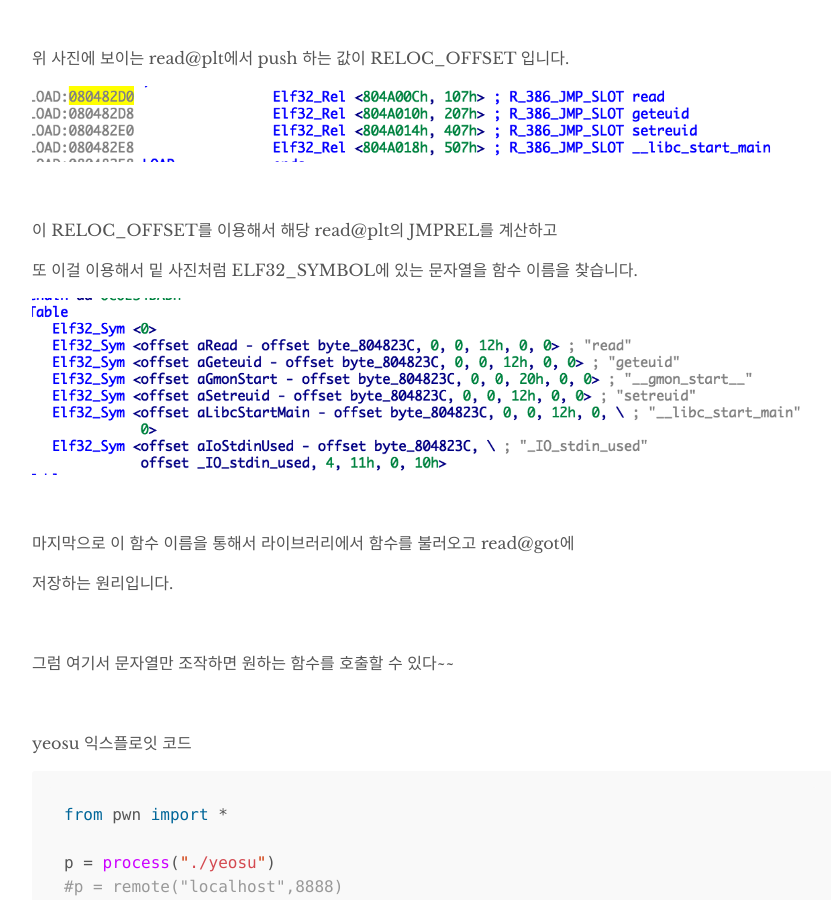
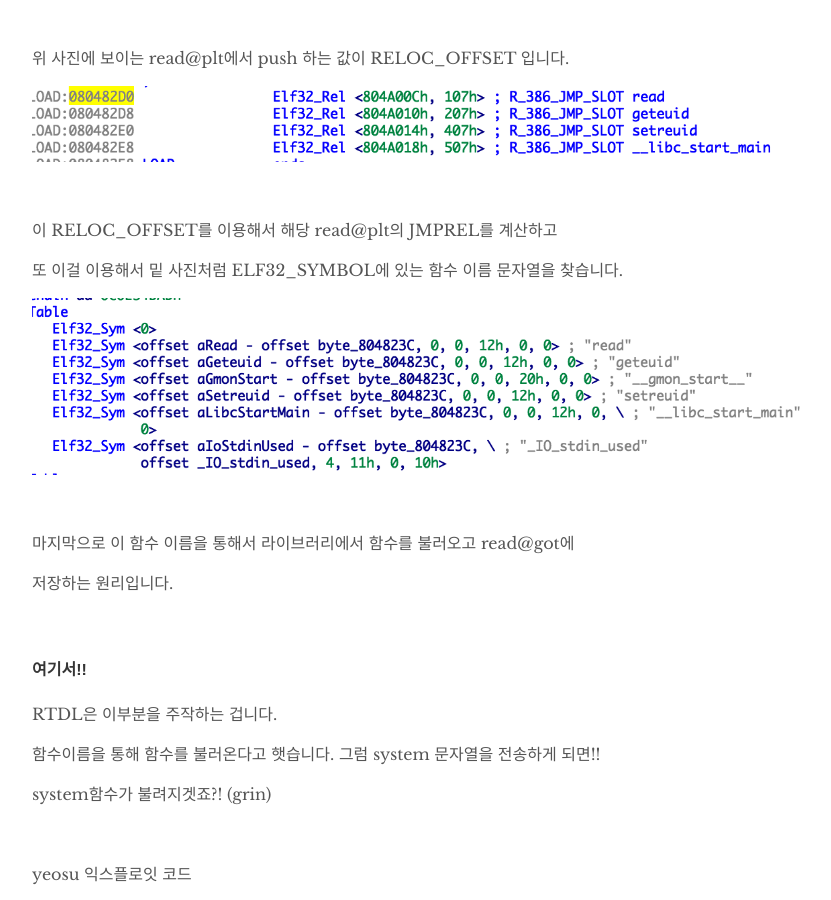
Before and after one commit to hOwD4yS/hOwD4yS.github.io, a Jekyll site: the page built from _posts/2018-11-19-yeosu.md, in a window 1280 px wide and 900 px high, scrolled down 1861 px. Shown: the whole window, without its empty margins (208-1039 px from the left). Built offline with Jekyll 4.4.1, drawn with Linux system fonts in a browser that asks for light colours.

Commit message:
new post

```diff
--- a/_posts/2018-11-19-yeosu.md
+++ b/_posts/2018-11-19-yeosu.md
@@ -82,7 +82,13 @@ RTDL은 FAKE_ELF32_SYMBOL 과 DYNSTR , DYNSYM , JMPREL , RELOC_OFFSET를 이용
 
 <br>
 
-그럼 여기서 문자열만 조작하면 원하는 함수를 호출할 수 있다~~
+<h4>여기서!!</h4>
+
+RTDL은 이부분을 주작하는 겁니다.
+
+함수이름을 통해 함수를 불러온다고 햇습니다. 그럼 system 문자열을 전송하게 되면!!
+
+system함수가 불려지겟죠?! (grin)
 
 <br>
 
```
Also changed, not shown: other parts of _posts/2018-11-19-yeosu.md (+1 -1 lines).
